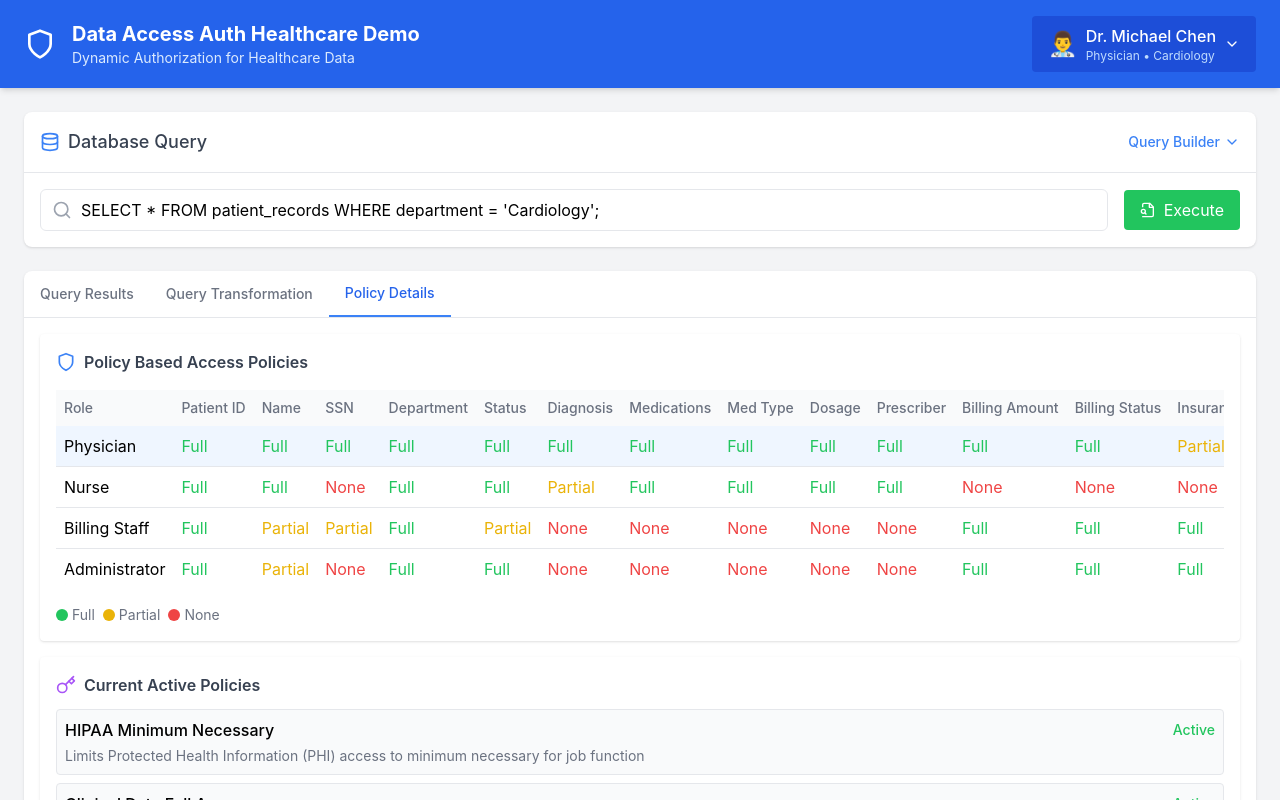
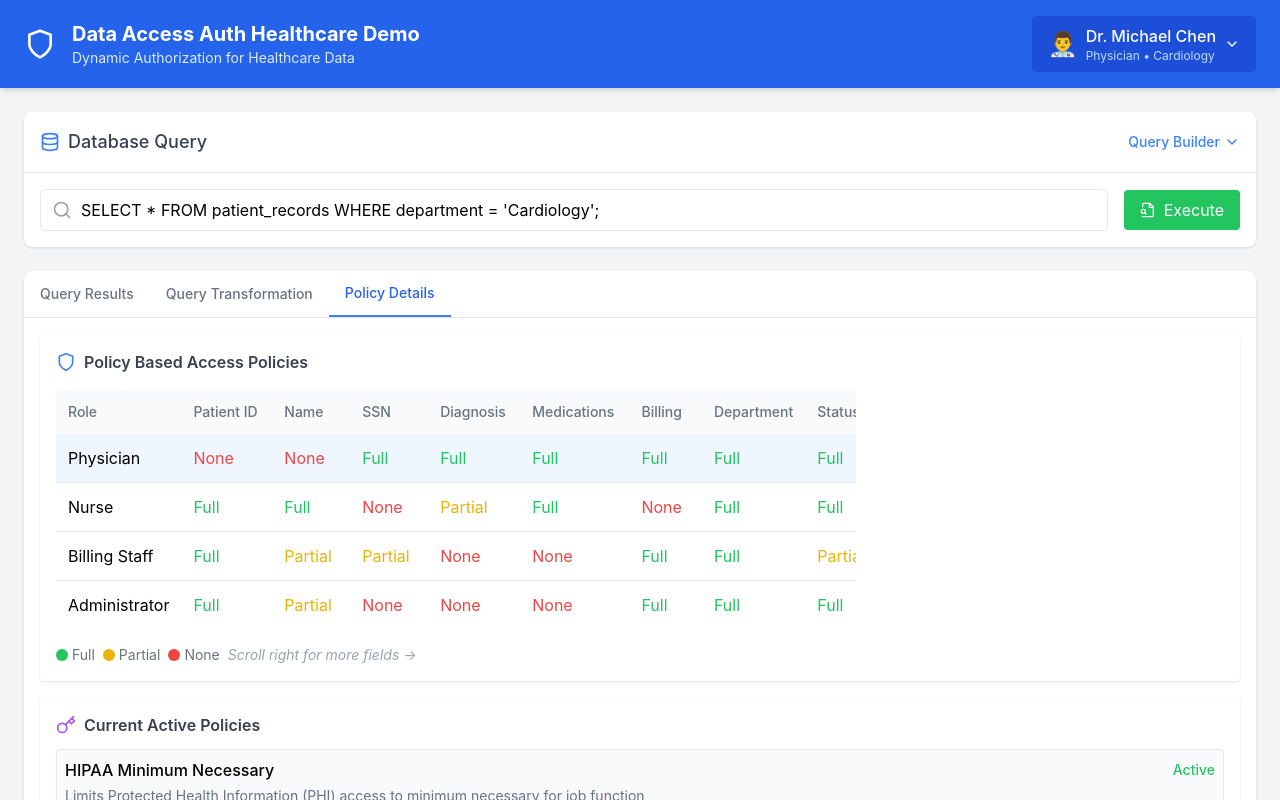
Before and after one commit to emikuszewski/data_access_auth, a React (Create React App) app: page / in a window 1280 px wide. Both pictures are taken after a click on the button "Policy Details". Shown: the top 800 px of the page. Built offline with nearby package versions, Linux system fonts and the light colour scheme.

Commit message:
Update DataAccessAuthDemo.js

```diff
--- a/src/components/DataAccessAuthDemo.js
+++ b/src/components/DataAccessAuthDemo.js
@@ -529,98 +529,102 @@ WHERE ${hasExecuted ? executedQuery.field : selectedField} = '${hasExecuted ? ex
             Policy Based Access Policies
           </h3>
 
-          <div className="overflow-x-auto">
-            <table className="w-full border-collapse">
+          <div className="relative">
+            <div className="overflow-x-auto" style={{ maxWidth: '800px' }}>
+              <table className="border-collapse" style={{ minWidth: '1400px' }}>
                 <thead className="bg-gray-50">
                   <tr>
-                  <th className="p-2 text-left font-medium text-gray-500 text-sm whitespace-nowrap">Role</th>
-                  <th className="p-2 text-left font-medium text-gray-500 text-sm whitespace-nowrap">Patient ID</th>
-                  <th className="p-2 text-left font-medium text-gray-500 text-sm whitespace-nowrap">Name</th>
-                  <th className="p-2 text-left font-medium text-gray-500 text-sm whitespace-nowrap">SSN</th>
-                  <th className="p-2 text-left font-medium text-gray-500 text-sm whitespace-nowrap">Department</th>
-                  <th className="p-2 text-left font-medium text-gray-500 text-sm whitespace-nowrap">Status</th>
-                  <th className="p-2 text-left font-medium text-gray-500 text-sm whitespace-nowrap">Diagnosis</th>
-                  <th className="p-2 text-left font-medium text-gray-500 text-sm whitespace-nowrap">Medications</th>
-                  <th className="p-2 text-left font-medium text-gray-500 text-sm whitespace-nowrap">Med Type</th>
-                  <th className="p-2 text-left font-medium text-gray-500 text-sm whitespace-nowrap">Dosage</th>
-                  <th className="p-2 text-left font-medium text-gray-500 text-sm whitespace-nowrap">Prescriber</th>
-                  <th className="p-2 text-left font-medium text-gray-500 text-sm whitespace-nowrap">Billing Amount</th>
-                  <th className="p-2 text-left font-medium text-gray-500 text-sm whitespace-nowrap">Billing Status</th>
-                  <th className="p-2 text-left font-medium text-gray-500 text-sm whitespace-nowrap">Insurance</th>
-                  <th className="p-2 text-left font-medium text-gray-500 text-sm whitespace-nowrap">Billing Date</th>
+                    <th className="p-3 text-left font-medium text-gray-500 text-sm whitespace-nowrap" style={{ width: '120px' }}>Role</th>
+                    <th className="p-3 text-left font-medium text-gray-500 text-sm whitespace-nowrap" style={{ width: '100px' }}>Patient ID</th>
+                    <th className="p-3 text-left font-medium text-gray-500 text-sm whitespace-nowrap" style={{ width: '100px' }}>Name</th>
+                    <th className="p-3 text-left font-medium text-gray-500 text-sm whitespace-nowrap" style={{ width: '100px' }}>SSN</th>
+                    <th className="p-3 text-left font-medium text-gray-500 text-sm whitespace-nowrap" style={{ width: '100px' }}>Diagnosis</th>
+                    <th className="p-3 text-left font-medium text-gray-500 text-sm whitespace-nowrap" style={{ width: '120px' }}>Medications</th>
+                    <th className="p-3 text-left font-medium text-gray-500 text-sm whitespace-nowrap" style={{ width: '100px' }}>Billing</th>
+                    <th className="p-3 text-left font-medium text-gray-500 text-sm whitespace-nowrap" style={{ width: '100px' }}>Department</th>
+                    <th className="p-3 text-left font-medium text-gray-500 text-sm whitespace-nowrap" style={{ width: '100px' }}>Status</th>
+                    <th className="p-3 text-left font-medium text-gray-500 text-sm whitespace-nowrap" style={{ width: '100px' }}>Med Type</th>
+                    <th className="p-3 text-left font-medium text-gray-500 text-sm whitespace-nowrap" style={{ width: '100px' }}>Dosage</th>
+                    <th className="p-3 text-left font-medium text-gray-500 text-sm whitespace-nowrap" style={{ width: '100px' }}>Prescriber</th>
+                    <th className="p-3 text-left font-medium text-gray-500 text-sm whitespace-nowrap" style={{ width: '120px' }}>Billing Status</th>
+                    <th className="p-3 text-left font-medium text-gray-500 text-sm whitespace-nowrap" style={{ width: '100px' }}>Insurance</th>
+                    <th className="p-3 text-left font-medium text-gray-500 text-sm whitespace-nowrap" style={{ width: '100px' }}>Billing Date</th>
                   </tr>
                 </thead>
                 <tbody className="divide-y divide-gray-200">
                   <tr className={currentUser.role === 'Physician' ? 'bg-blue-50' : ''}>
-                  <td className="p-2 whitespace-nowrap">Physician</td>
-                  <td className="p-2 whitespace-nowrap text-green-500">Full</td>
-                  <td className="p-2 whitespace-nowrap text-green-500">Full</td>
-                  <td className="p-2 whitespace-nowrap text-green-500">Full</td>
-                  <td className="p-2 whitespace-nowrap text-green-500">Full</td>
-                  <td className="p-2 whitespace-nowrap text-green-500">Full</td>
-                  <td className="p-2 whitespace-nowrap text-green-500">Full</td>
-                  <td className="p-2 whitespace-nowrap text-green-500">Full</td>
-                  <td className="p-2 whitespace-nowrap text-green-500">Full</td>
-                  <td className="p-2 whitespace-nowrap text-green-500">Full</td>
-                  <td className="p-2 whitespace-nowrap text-green-500">Full</td>
-                  <td className="p-2 whitespace-nowrap text-green-500">Full</td>
-                  <td className="p-2 whitespace-nowrap text-green-500">Full</td>
-                  <td className="p-2 whitespace-nowrap text-yellow-500">Partial</td>
-                  <td className="p-2 whitespace-nowrap text-yellow-500">Partial</td>
+                    <td className="p-3 whitespace-nowrap">Physician</td>
+                    <td className="p-3 whitespace-nowrap text-red-500">None</td>
+                    <td className="p-3 whitespace-nowrap text-red-500">None</td>
+                    <td className="p-3 whitespace-nowrap text-green-500">Full</td>
+                    <td className="p-3 whitespace-nowrap text-green-500">Full</td>
+                    <td className="p-3 whitespace-nowrap text-green-500">Full</td>
+                    <td className="p-3 whitespace-nowrap text-green-500">Full</td>
+                    <td className="p-3 whitespace-nowrap text-green-500">Full</td>
+                    <td className="p-3 whitespace-nowrap text-green-500">Full</td>
+                    <td className="p-3 whitespace-nowrap text-green-500">Full</td>
+                    <td className="p-3 whitespace-nowrap text-green-500">Full</td>
+                    <td className="p-3 whitespace-nowrap text-green-500">Full</td>
+                    <td className="p-3 whitespace-nowrap text-green-500">Full</td>
+                    <td className="p-3 whitespace-nowrap text-green-500">Full</td>
+                    <td className="p-3 whitespace-nowrap text-green-500">Full</td>
                   </tr>
                   <tr className={currentUser.role === 'Nurse' ? 'bg-blue-50' : ''}>
-                  <td className="p-2 whitespace-nowrap">Nurse</td>
-                  <td className="p-2 whitespace-nowrap text-green-500">Full</td>
-                  <td className="p-2 whitespace-nowrap text-green-500">Full</td>
-                  <td className="p-2 whitespace-nowrap text-red-500">None</td>
-                  <td className="p-2 whitespace-nowrap text-green-500">Full</td>
-                  <td className="p-2 whitespace-nowrap text-green-500">Full</td>
-                  <td className="p-2 whitespace-nowrap text-yellow-500">Partial</td>
-                  <td className="p-2 whitespace-nowrap text-green-500">Full</td>
-                  <td className="p-2 whitespace-nowrap text-green-500">Full</td>
-                  <td className="p-2 whitespace-nowrap text-green-500">Full</td>
-                  <td className="p-2 whitespace-nowrap text-green-500">Full</td>
-                  <td className="p-2 whitespace-nowrap text-red-500">None</td>
-                  <td className="p-2 whitespace-nowrap text-red-500">None</td>
-                  <td className="p-2 whitespace-nowrap text-red-500">None</td>
-                  <td className="p-2 whitespace-nowrap text-red-500">None</td>
+                    <td className="p-3 whitespace-nowrap">Nurse</td>
+                    <td className="p-3 whitespace-nowrap text-green-500">Full</td>
+                    <td className="p-3 whitespace-nowrap text-green-500">Full</td>
+                    <td className="p-3 whitespace-nowrap text-red-500">None</td>
+                    <td className="p-3 whitespace-nowrap text-yellow-500">Partial</td>
+                    <td className="p-3 whitespace-nowrap text-green-500">Full</td>
+                    <td className="p-3 whitespace-nowrap text-red-500">None</td>
+                    <td className="p-3 whitespace-nowrap text-green-500">Full</td>
+                    <td className="p-3 whitespace-nowrap text-green-500">Full</td>
+                    <td className="p-3 whitespace-nowrap text-green-500">Full</td>
+                    <td className="p-3 whitespace-nowrap text-green-500">Full</td>
+                    <td className="p-3 whitespace-nowrap text-green-500">Full</td>
+                    <td className="p-3 whitespace-nowrap text-red-500">None</td>
+                    <td className="p-3 whitespace-nowrap text-red-500">None</td>
+                    <td className="p-3 whitespace-nowrap text-red-500">None</td>
                   </tr>
                   <tr className={currentUser.role === 'Billing Staff' ? 'bg-blue-50' : ''}>
-                  <td className="p-2 whitespace-nowrap">Billing Staff</td>
-                  <td className="p-2 whitespace-nowrap text-green-500">Full</td>
-                  <td className="p-2 whitespace-nowrap text-yellow-500">Partial</td>
-                  <td className="p-2 whitespace-nowrap text-yellow-500">Partial</td>
-                  <td className="p-2 whitespace-nowrap text-green-500">Full</td>
-                  <td className="p-2 whitespace-nowrap text-yellow-500">Partial</td>
-                  <td className="p-2 whitespace-nowrap text-red-500">None</td>
-                  <td className="p-2 whitespace-nowrap text-red-500">None</td>
-                  <td className="p-2 whitespace-nowrap text-red-500">None</td>
-                  <td className="p-2 whitespace-nowrap text-red-500">None</td>
-                  <td className="p-2 whitespace-nowrap text-red-500">None</td>
-                  <td className="p-2 whitespace-nowrap text-green-500">Full</td>
-                  <td className="p-2 whitespace-nowrap text-green-500">Full</td>
-                  <td className="p-2 whitespace-nowrap text-green-500">Full</td>
-                  <td className="p-2 whitespace-nowrap text-green-500">Full</td>
+                    <td className="p-3 whitespace-nowrap">Billing Staff</td>
+                    <td className="p-3 whitespace-nowrap text-green-500">Full</td>
+                    <td className="p-3 whitespace-nowrap text-yellow-500">Partial</td>
+                    <td className="p-3 whitespace-nowrap text-yellow-500">Partial</td>
+                    <td className="p-3 whitespace-nowrap text-red-500">None</td>
+                    <td className="p-3 whitespace-nowrap text-red-500">None</td>
+                    <td className="p-3 whitespace-nowrap text-green-500">Full</td>
+                    <td className="p-3 whitespace-nowrap text-green-500">Full</td>
+                    <td className="p-3 whitespace-nowrap text-yellow-500">Partial</td>
+                    <td className="p-3 whitespace-nowrap text-red-500">None</td>
+                    <td className="p-3 whitespace-nowrap text-red-500">None</td>
+                    <td className="p-3 whitespace-nowrap text-red-500">None</td>
+                    <td className="p-3 whitespace-nowrap text-green-500">Full</td>
+                    <td className="p-3 whitespace-nowrap text-green-500">Full</td>
+                    <td className="p-3 whitespace-nowrap text-green-500">Full</td>
                   </tr>
                   <tr className={currentUser.role === 'Administrator' ? 'bg-blue-50' : ''}>
-                  <td className="p-2 whitespace-nowrap">Administrator</td>
-                  <td className="p-2 whitespace-nowrap text-green-500">Full</td>
-                  <td className="p-2 whitespace-nowrap text-yellow-500">Partial</td>
-                  <td className="p-2 whitespace-nowrap text-red-500">None</td>
-                  <td className="p-2 whitespace-nowrap text-green-500">Full</td>
-                  <td className="p-2 whitespace-nowrap text-green-500">Full</td>
-                  <td className="p-2 whitespace-nowrap text-red-500">None</td>
-                  <td className="p-2 whitespace-nowrap text-red-500">None</td>
-                  <td className="p-2 whitespace-nowrap text-red-500">None</td>
-                  <td className="p-2 whitespace-nowrap text-red-500">None</td>
-                  <td className="p-2 whitespace-nowrap text-red-500">None</td>
-                  <td className="p-2 whitespace-nowrap text-green-500">Full</td>
-                  <td className="p-2 whitespace-nowrap text-green-500">Full</td>
-                  <td className="p-2 whitespace-nowrap text-green-500">Full</td>
-                  <td className="p-2 whitespace-nowrap text-green-500">Full</td>
+                    <td className="p-3 whitespace-nowrap">Administrator</td>
+                    <td className="p-3 whitespace-nowrap text-green-500">Full</td>
+                    <td className="p-3 whitespace-nowrap text-yellow-500">Partial</td>
+                    <td className="p-3 whitespace-nowrap text-red-500">None</td>
+                    <td className="p-3 whitespace-nowrap text-red-500">None</td>
+                    <td className="p-3 whitespace-nowrap text-red-500">None</td>
+                    <td className="p-3 whitespace-nowrap text-green-500">Full</td>
+                    <td className="p-3 whitespace-nowrap text-green-500">Full</td>
+                    <td className="p-3 whitespace-nowrap text-green-500">Full</td>
+                    <td className="p-3 whitespace-nowrap text-red-500">None</td>
+                    <td className="p-3 whitespace-nowrap text-red-500">None</td>
+                    <td className="p-3 whitespace-nowrap text-red-500">None</td>
+                    <td className="p-3 whitespace-nowrap text-green-500">Full</td>
+                    <td className="p-3 whitespace-nowrap text-green-500">Full</td>
+                    <td className="p-3 whitespace-nowrap text-green-500">Full</td>
                   </tr>
                 </tbody>
               </table>
+            </div>
+            {/* Scroll hint gradient */}
+            <div className="absolute top-0 right-0 h-full w-8 bg-gradient-to-l from-white to-transparent pointer-events-none"></div>
           </div>
 
           <div className="mt-4 text-sm text-gray-500 flex items-start space-x-2">
@@ -635,6 +639,9 @@ WHERE ${hasExecuted ? executedQuery.field : selectedField} = '${hasExecuted ? ex
             <div className="flex items-center">
               <div className="w-3 h-3 bg-red-500 rounded-full mr-1"></div>
               <span>None</span>
+            </div>
+            <div className="ml-auto text-gray-400 italic">
+              Scroll right for more fields →
             </div>
           </div>
         </div>
```
Lines whose indentation alone changed are shown as unchanged.
